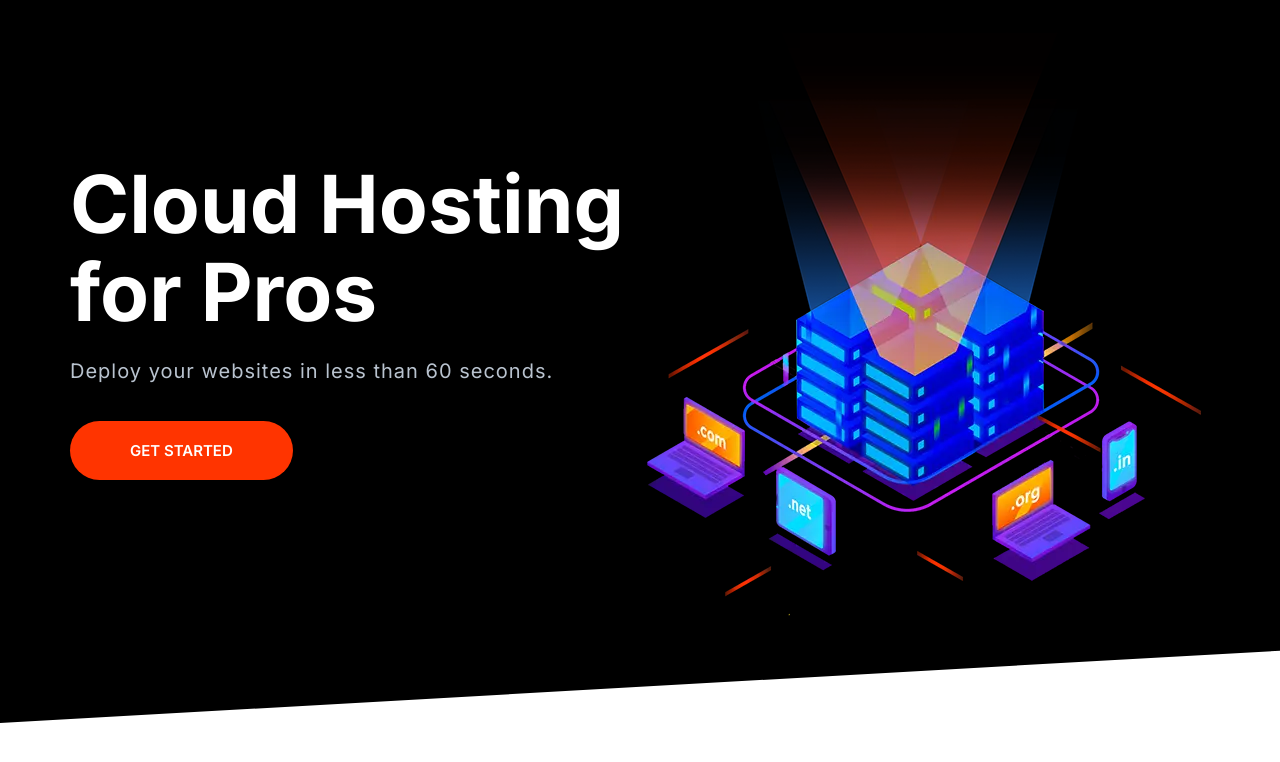
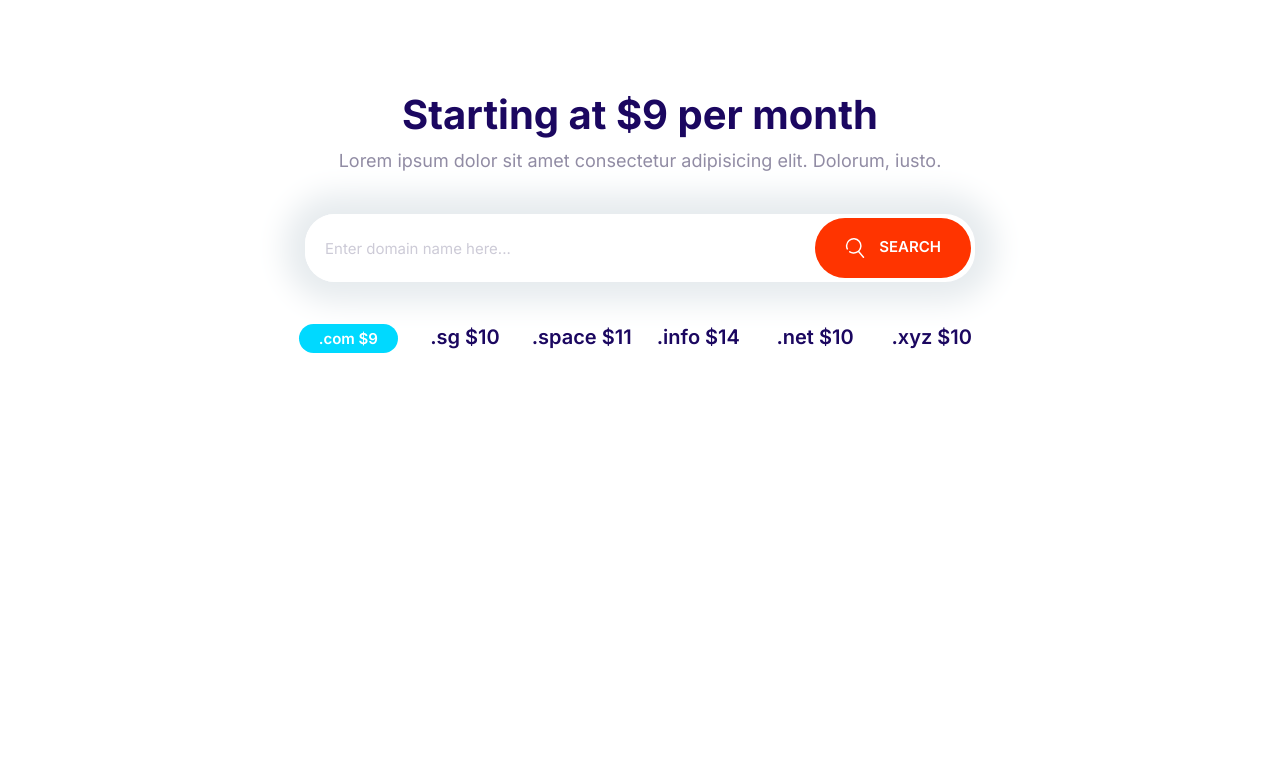
Before and after one commit to EAdevOps/webhosting, a plain HTML site: page index.html in a window 1280 px wide. Drawn offline with Linux system fonts and the light colour scheme.

Commit message:
Build the domain block component.

```diff
--- a/css/styles.css
+++ b/css/styles.css
@@ -192,10 +192,18 @@ a {
   font-size: 1.8rem;
   font-weight: 600;
   margin: 1rem 0;
+  outline: 0;
   padding: 2rem 3rem;
   text-align: center;
   text-transform: uppercase;
   white-space: nowrap;
+}
+
+.btn .icon {
+  width: 2rem;
+  height: 2rem;
+  margin-right: 1rem;
+  vertical-align: middle;
 }
 
 .btn--primary {
@@ -274,7 +282,7 @@ a {
 .input-group .input {
   border: 0;
   flex-grow: 1;
-  padding: 1.5rem 1rem;
+  padding: 1.5rem 2rem;
 }
 
 .input-group .btn {
@@ -680,3 +688,29 @@ a {
     align-self: center;
   }
 }
+
+/* Domain Blocks */
+
+.block-domain .input-group {
+  box-shadow: 0 0 30px 20px #e6ebee;
+  border: 0;
+  margin: 4rem auto;
+  max-width: 670px;
+}
+
+.block-domain__prices {
+  display: grid;
+  grid-template-columns: repeat(3, 1fr);
+  grid-template-rows: repeat(2, 6rem);
+  font-size: 2rem;
+  font-weight: 600;
+  justify-items: center;
+  max-width: 700px;
+  margin: 0 auto;
+}
+
+@media screen and (min-width: 768px) {
+  .block-domain__prices {
+    grid-template-columns: repeat(auto-fit, minmax(10rem, 1fr));
+  }
+}
--- a/index.html
+++ b/index.html
@@ -15,27 +15,35 @@
     <link rel="stylesheet" href="css/styles.css" />
   </head>
   <body>
-    <section class="block block--dark block--skewed--left hero">
-      <div class="container grid grid--1x2">
-        <header class="block__header hero__content">
-          <h1 class="block__heading">Cloud Hosting for Pros</h1>
-          <p class="hero__tagline">
-            Deploy your websites in less than 60 seconds.
-          </p>
-          <a href="#" class="btn btn--accent btn--stretch">Get Started</a>
-        </header>
-        <picture>
-          <source
-            type="image/webp"
-            srcset="images/banner.webp 1x, images/banner@2x.webp 2x"
-          />
-          <source
-            type="image/png"
-            srcset="images/banner.png 1x, images/banner@2x.png 2x"
-          />
-          <img class="hero__image" src="images/banner.png" alt="" />
-        </picture>
+    <section class="block container block-domain">
+      <header class="block__header">
+        <h2>Starting at $9 per month</h2>
+        <p>
+          Lorem ipsum dolor sit amet consectetur adipisicing elit. Dolorum,
+          iusto.
+        </p>
+      </header>
+      <div class="input-group">
+        <input
+          type="text"
+          class="input"
+          placeholder="Enter domain name here..."
+        />
+        <button class="btn btn--accent">
+          <svg class="icon icon--white">
+            <use xlink:href="images/sprite.svg#search"></use>
+          </svg>
+          Search
+        </button>
       </div>
+      <ul class="list block-domain__prices">
+        <li><span class="badge badge--secondary">.com $9</span></li>
+        <li>.sg $10</li>
+        <li>.space $11</li>
+        <li>.info $14</li>
+        <li>.net $10</li>
+        <li>.xyz $10</li>
+      </ul>
     </section>
   </body>
 </html>
```
Also changed, not shown: components/domainBlock.html (added, +25 -0 lines).
